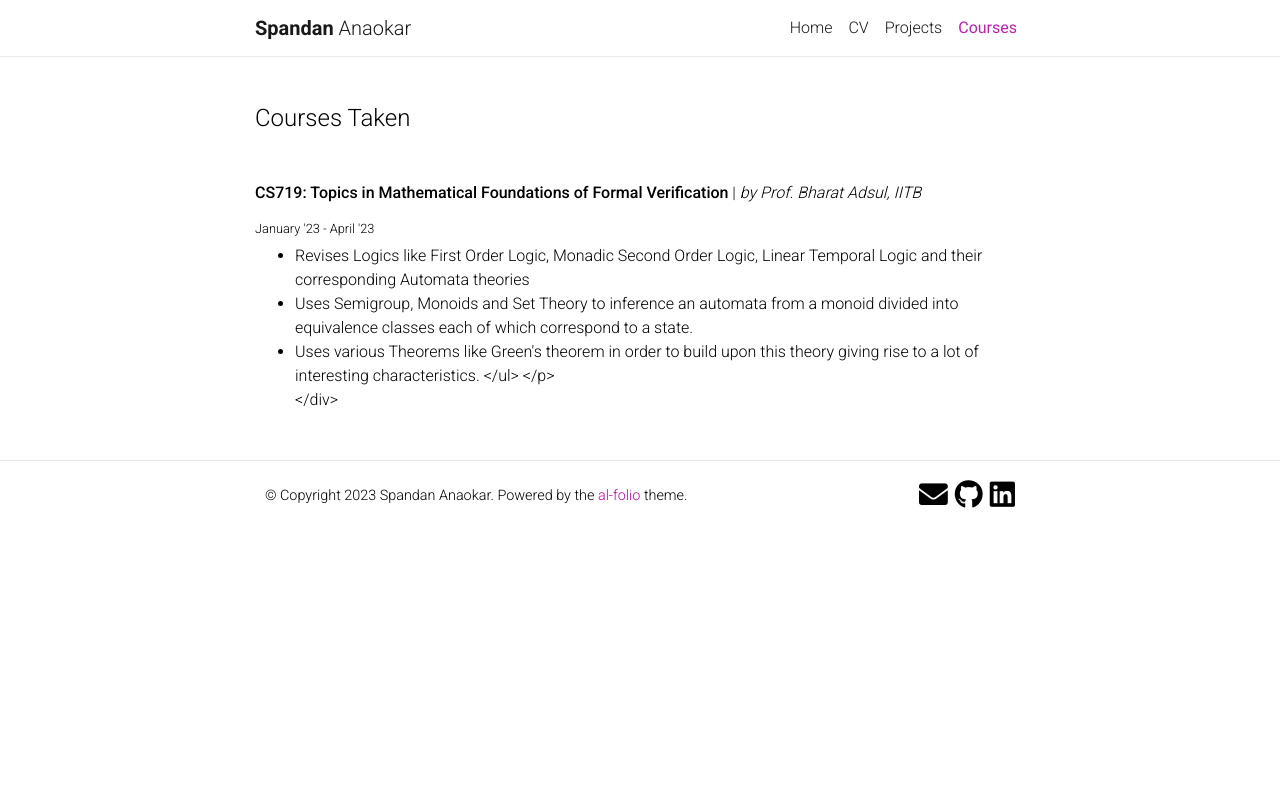
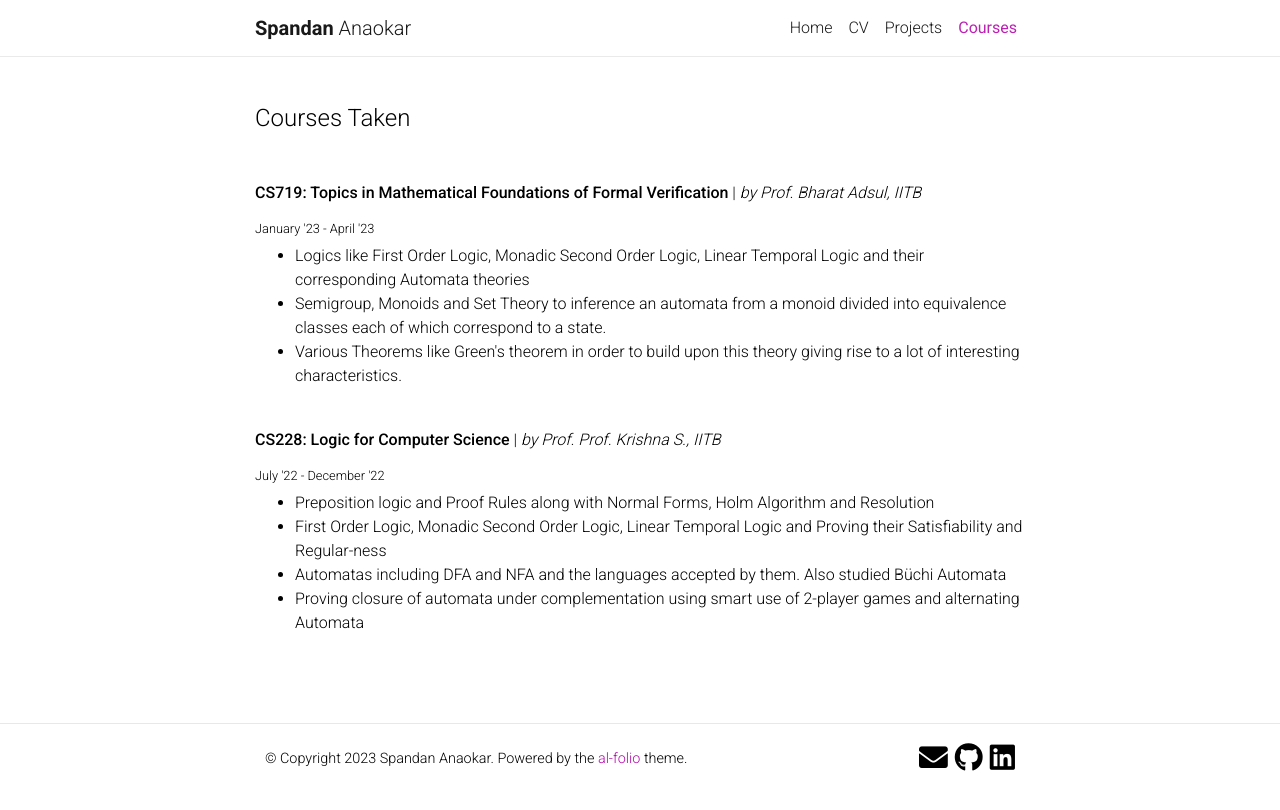
Before and after one commit to Spandan2003/Spandan2003.github.io, a Jekyll site: the page built from _pages/courses.md, in a window 1280 px wide. Shown: the top 810 px of the page. Built offline with Jekyll 4.4.1, drawn with Linux system fonts in a browser that asks for light colours; nearby versions of some CDN libraries; comment, search, counter and statistics services are not loaded; a style sheet for code colours, icons or effects is not loaded.

Commit message:
Update courses.md

```diff
--- a/_pages/courses.md
+++ b/_pages/courses.md
@@ -16,10 +16,26 @@ navpos: 3
       <h6>January '23 - April '23</h6>
     </div>
     <ul>
-        <li>Revises Logics like First Order Logic, Monadic Second Order Logic, Linear Temporal Logic and their corresponding Automata theories</li>
-        <li>Uses Semigroup, Monoids and Set Theory to inference an automata from a monoid divided into equivalence classes each of which correspond to a state.</li>
-        <li>Uses various Theorems like Green's theorem in order to build upon this theory giving rise to a lot of interesting characteristics.
-      </ul>
+        <li>Logics like First Order Logic, Monadic Second Order Logic, Linear Temporal Logic and their corresponding Automata theories</li>
+        <li>Semigroup, Monoids and Set Theory to inference an automata from a monoid divided into equivalence classes each of which correspond to a state.</li>
+        <li>Various Theorems like Green's theorem in order to build upon this theory giving rise to a lot of interesting characteristics.</li>
+     </ul>
     </p>
     <br>
 </div>
+
+<div class="courses">
+    <p class="courses-text">
+      <strong>CS228: Logic for Computer Science</strong> | <i>by Prof. Prof. Krishna S., IITB</i> <br/>
+    <div class="courses-bubble-with-date">
+      <h6>July '22 - December '22</h6>
+    </div>
+    <ul>
+        <li>Preposition logic and Proof Rules along with Normal Forms, Holm Algorithm and Resolution</li>
+        <li>First Order Logic, Monadic Second Order Logic, Linear Temporal Logic and Proving their Satisfiability and Regular-ness</li>
+        <li>Automatas including DFA and NFA and the languages accepted by them. Also studied Büchi Automata</li>
+        <li>Proving closure of automata under complementation using smart use of 2-player games and alternating Automata</li>
+     </ul>
+    </p>
+    <br>
+</div>
```
